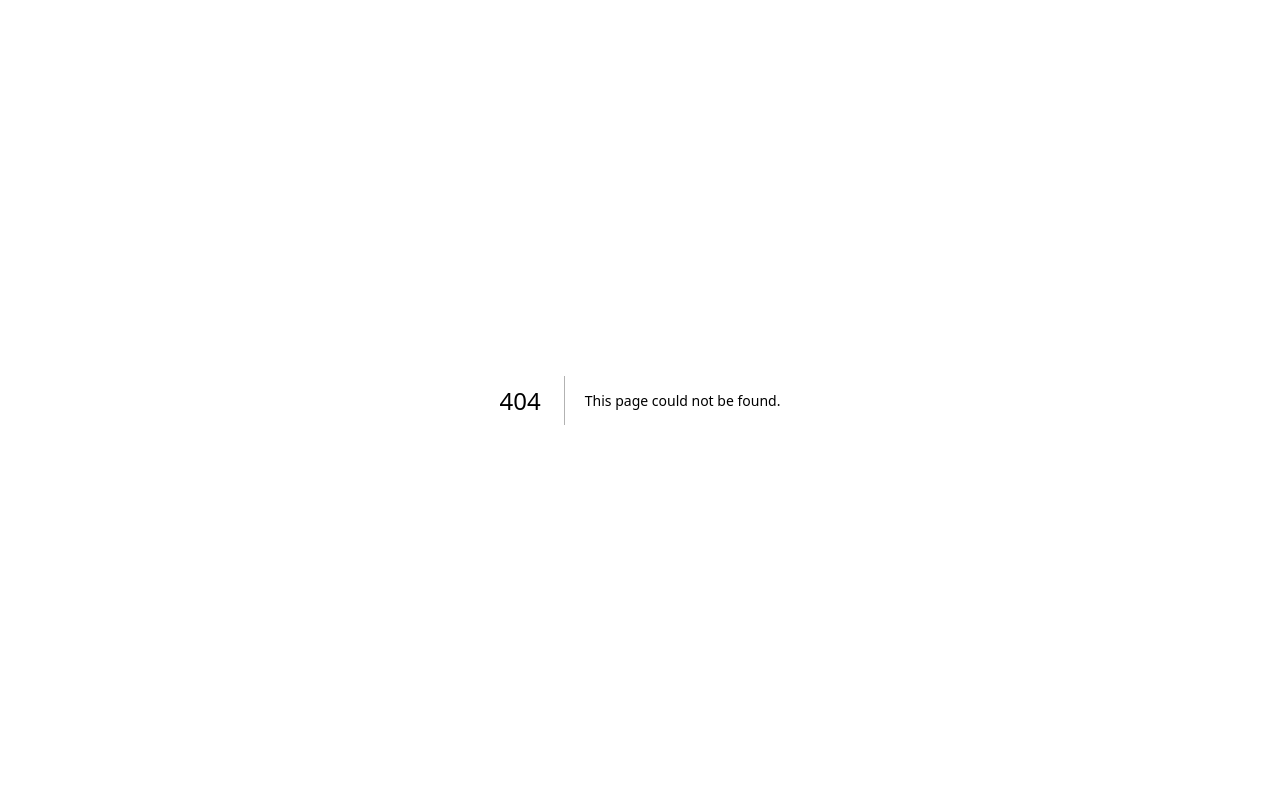
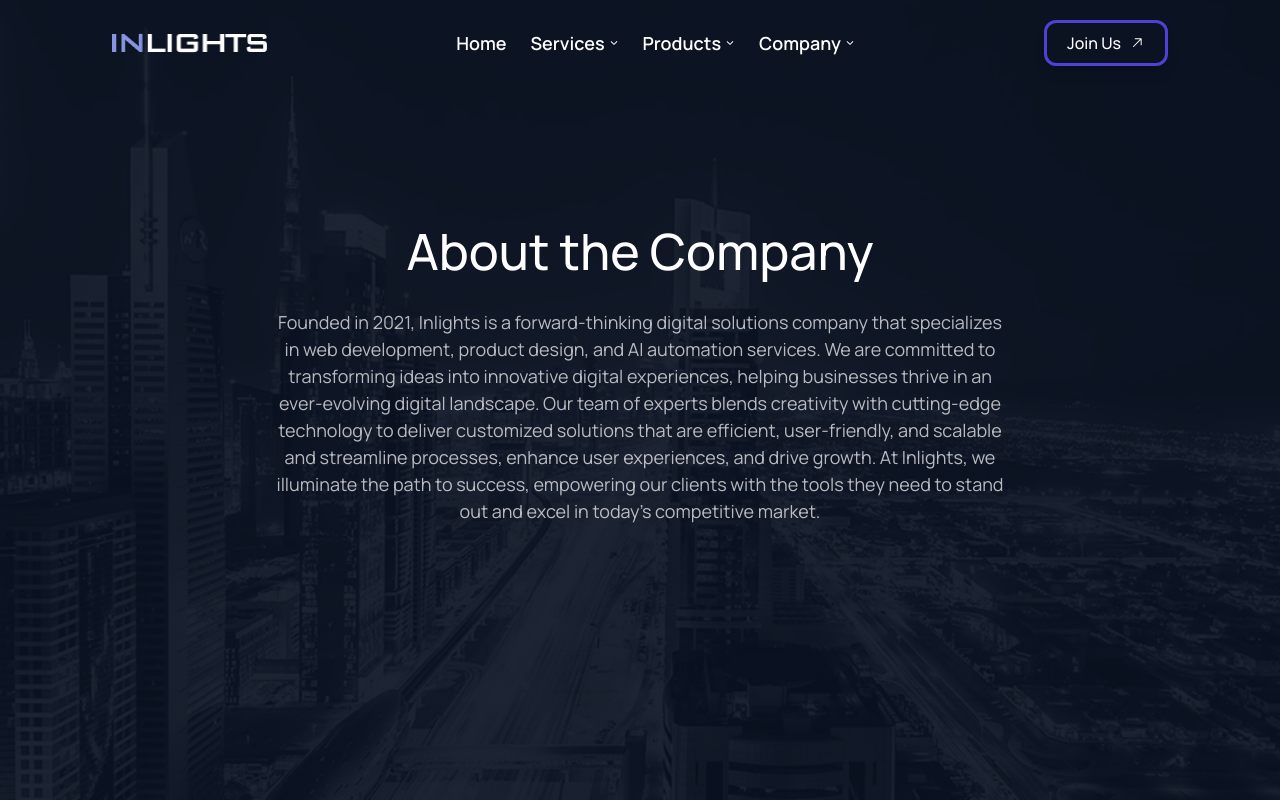
Before and after one commit to muhammadabdullah12345/inlights-web2, a Next.js app: page /about in a window 1280 px wide. Before the commit this address had no page. Shown: the top 800 px of the page. Built offline with nearby package versions, Linux system fonts and the light colour scheme.

Commit message:
bug fixes

```diff
--- /dev/null
+++ b/app/about/layout.js
@@ -0,0 +1,19 @@
+import Footer from "@/components/Footer";
+import Header from "@/components/Header";
+import Talk2 from "@/components/Talk2";
+
+export const metadata = {
+  title: "Create Next App",
+  description: "Generated by create next app",
+};
+
+export default function CompanyLayout({ children }) {
+  return (
+    <div>
+      {/* <Header /> */}
+      {children}
+      <Talk2 />
+      <Footer />
+    </div>
+  );
+}
--- /dev/null
+++ b/app/about/page.js
@@ -0,0 +1,51 @@
+import Header from "@/components/Header";
+import Image from "next/image";
+
+function page() {
+  return (
+    <div className="font-manrope">
+      <div
+        style={{
+          backgroundImage: "url('/images/about.png')", // Path to your image
+          backgroundSize: "cover", // Ensures the image covers the entire container
+          backgroundPosition: "center", // Centers the image
+          height: "100vh", // Full height of the viewport
+          width: "100%", // Full width
+        }}
+      >
+        <Header />
+        <div className="pt-[128px] text-white text-center px-[269px]">
+          <h1 className="font-[500] text-[50px]">About the Company</h1>
+          <p className="font-[400] text-[18px] pt-5 opacity-70">
+            Founded in 2021, Inlights is a forward-thinking digital solutions
+            company that specializes in web development, product design, and AI
+            automation services. We are committed to transforming ideas into
+            innovative digital experiences, helping businesses thrive in an
+            ever-evolving digital landscape. Our team of experts blends
+            creativity with cutting-edge technology to deliver customized
+            solutions that are efficient, user-friendly, and scalable and
+            streamline processes, enhance user experiences, and drive growth. At
+            Inlights, we illuminate the path to success, empowering our clients
+            with the tools they need to stand out and excel in today’s
+            competitive market.
+          </p>
+        </div>
+      </div>
+      <div
+        className="bg-black text-white flex items-center justify-center flex-col gap-10"
+        style={{
+          backgroundImage: "url('/images/statsback.png')", // Path to your image
+          backgroundSize: "cover", // Ensures the image covers the entire container
+          backgroundPosition: "center", // Centers the image
+          height: "100vh", // Full height of the viewport
+          width: "100%", // Full width
+        }}
+      >
+        <h1 className="font-[500] text-[40px]">A Brief History</h1>
+        <Image src="/images/about1.png" alt="about" height={270} width={1143} />
+      </div>
+    </div>
+  );
+}
+
+export default page;
--- a/components/Header.js
+++ b/components/Header.js
@@ -3,15 +3,25 @@
 import { IoIosArrowDown } from "react-icons/io";
 import { GoArrowUpRight } from "react-icons/go";
 import Image from "next/image";
+import Link from "next/link";
 function Header() {
   return (
     <div className="relative z-50 font-manrope">
       <div className=" flex items-center justify-between px-28 py-5 text-white cursor-pointer bg-transparent">
-        <div>
+        <Link href='/'>
           <Image src="/images/logo.png" width={155} height={18} alt="logo" />
-        </div>
+        </Link>
         <nav className="flex items-center gap-6">
-          <div className="font-[600] text-[18px]">Home</div>
+        <Link
+  href="/"
+  className="relative font-semibold text-[18px] transition duration-300 group"
+>
+  Home
+  <span className="absolute left-1/2 bottom-0 w-0 h-[2px] transition-all duration-300 group-hover:w-full group-hover:left-0" style={{
+          backgroundImage:
+            "linear-gradient(to bottom, #552DDA 0%, #507BD0 100%,white 31%)",
+        }}></span>
+</Link>
 
           <div className="relative group ">
             <div className="flex items-center gap-1">
@@ -23,7 +33,7 @@ function Header() {
                 Custom Product Development
               </p>
               <div className="flex gap-5">
-                <div className="bg-[#03030E] mt-5 w-[183px] h-[151px] p-[20px] rounded-[24px] flex flex-col gap-[16px] items-center justify-center shadow-lg shadow-[#1A36A3CC]">
+                <Link className="bg-[#03030E] mt-5 w-[183px] h-[151px] p-[20px] rounded-[24px] flex flex-col gap-[16px] items-center justify-center shadow-lg shadow-[#1A36A3CC]" href='/webdevelopment'>
                   <Image
                     src="/images/service1.png"
                     alt="logo"
@@ -31,34 +41,34 @@ function Header() {
                     width={40}
                   />
                   <p className="text-[16px] font-[400] mt-2">Web Development</p>
+                </Link>
+
+                <Link className="bg-[#03030E] mt-5 w-[183px] h-[151px] p-[20px] rounded-[24px] flex flex-col gap-[16px] items-center justify-center shadow-lg shadow-[#1A36A3CC]" href='/UIUXdesign'>
+                  <Image
+                    src="/images/service3.png"
+                    alt="logo"
+                    height={40}
+                    width={40}
+                  />
+                  <p className="text-[16px] font-[400] mt-2">UI/UX Design</p>
+                </Link>
               </div>
-
-                <div className="bg-[#03030E] mt-5 w-[183px] h-[151px] p-[20px] rounded-[24px] flex flex-col gap-[16px] items-center justify-center shadow-lg shadow-[#1A36A3CC]">
+              <div className="mt-[24px] bg-[#6b6a6a] h-[1px] w-full"></div>
+              <p className="text-[18px] font-[600] mt-5">
+                Artificial Intelligence
+              </p>
+              <div className="flex gap-5">
+                <Link className="bg-[#03030E] mt-5 w-[183px] h-[151px] p-[20px] rounded-[24px] flex flex-col gap-[16px] items-center justify-center shadow-lg shadow-[#1A36A3CC]" href='/geohealth'>
                   <Image
                     src="/images/service2.png"
                     alt="logo"
                     height={40}
                     width={40}
                   />
-                  <p className="text-[16px] font-[400] mt-2">Product Design</p>
-                </div>
-              </div>
-              <div className="mt-[24px] bg-[#6b6a6a] h-[1px] w-full"></div>
-              <p className="text-[18px] font-[600] mt-5">
-                Artificial Intelligence
-              </p>
-              <div className="flex gap-5">
-                <div className="bg-[#03030E] mt-5 w-[183px] h-[151px] p-[20px] rounded-[24px] flex flex-col gap-[16px] items-center justify-center shadow-lg shadow-[#1A36A3CC]">
-                  <Image
-                    src="/images/service3.png"
-                    alt="logo"
-                    height={40}
-                    width={40}
-                  />
-                  <p className="text-[16px] font-[400] mt-2">Computer Vision</p>
-                </div>
+                  <p className="text-[16px] font-[400] mt-2">GeoHealth</p>
+                </Link>
 
-                <div className="bg-[#03030E] mt-5 w-[183px] h-[151px] p-[20px] rounded-[24px] flex flex-col gap-[16px] items-center justify-center shadow-lg shadow-[#1A36A3CC]">
+                <Link className="bg-[#03030E] mt-5 w-[183px] h-[151px] p-[20px] rounded-[24px] flex flex-col gap-[16px] items-center justify-center shadow-lg shadow-[#1A36A3CC]" href='/'>
                   <Image
                     src="/images/service4.png"
                     alt="logo"
@@ -66,8 +76,8 @@ function Header() {
                     width={40}
                   />
                   <p className="text-[16px] font-[400] mt-2">AI Automation</p>
+                </Link>
               </div>
-              </div>{" "}
             </div>
           </div>
 
@@ -81,51 +91,28 @@ function Header() {
                 Custom Product Development
               </p>
               <div className="flex gap-5">
-                <div className="bg-[#03030E] mt-5 w-[183px] h-[151px] p-[20px] rounded-[24px] flex flex-col gap-[16px] items-center justify-center shadow-lg shadow-[#1A36A3CC]">
+                <Link className="bg-[#03030E] mt-5 w-[183px] h-[151px] p-[20px] rounded-[24px] flex flex-col gap-[16px] items-center justify-center shadow-lg shadow-[#1A36A3CC]" href='/trafficmanagement'>
                   <Image
                     src="/images/service1.png"
                     alt="logo"
                     height={40}
                     width={40}
                   />
-                  <p className="text-[16px] font-[400] mt-2">Web Development</p>
-                </div>
+                  <p className="text-[16px] font-[400] mt-2" >Traffic Management</p>
+                </Link>
 
-                <div className="bg-[#03030E] mt-5 w-[183px] h-[151px] p-[20px] rounded-[24px] flex flex-col gap-[16px] items-center justify-center shadow-lg shadow-[#1A36A3CC]">
+                <Link className="bg-[#03030E] mt-5 w-[183px] h-[151px] p-[20px] rounded-[24px] flex flex-col gap-[16px] items-center justify-center shadow-lg shadow-[#1A36A3CC]" href='/premisesecurity'>
                   <Image
                     src="/images/service2.png"
                     alt="logo"
                     height={40}
                     width={40}
                   />
-                  <p className="text-[16px] font-[400] mt-2">Product Design</p>
-                </div>
-              </div>
-              <div className="mt-[24px] bg-[#6b6a6a] h-[1px] w-full"></div>
-              <p className="text-[18px] font-[600] mt-5">
-                Artificial Intelligence
-              </p>
-              <div className="flex gap-5">
-                <div className="bg-[#03030E] mt-5 w-[183px] h-[151px] p-[20px] rounded-[24px] flex flex-col gap-[16px] items-center justify-center shadow-lg shadow-[#1A36A3CC]">
-                  <Image
-                    src="/images/service3.png"
-                    alt="logo"
-                    height={40}
-                    width={40}
-                  />
-                  <p className="text-[16px] font-[400] mt-2">Computer Vision</p>
+                  <p className="text-[16px] font-[400] mt-2">Premise Security</p>
+                </Link>
               </div>
 
-                <div className="bg-[#03030E] mt-5 w-[183px] h-[151px] p-[20px] rounded-[24px] flex flex-col gap-[16px] items-center justify-center shadow-lg shadow-[#1A36A3CC]">
-                  <Image
-                    src="/images/service4.png"
-                    alt="logo"
-                    height={40}
-                    width={40}
-                  />
-                  <p className="text-[16px] font-[400] mt-2">AI Automation</p>
-                </div>
-              </div>{" "}
+
             </div>
           </div>
 
@@ -139,63 +126,60 @@ function Header() {
                 Custom Product Development
               </p>
               <div className="flex gap-5">
-                <div className="bg-[#03030E] mt-5 w-[183px] h-[151px] p-[20px] rounded-[24px] flex flex-col gap-[16px] items-center justify-center shadow-lg shadow-[#1A36A3CC]">
+                <Link className="bg-[#03030E] mt-5 w-[183px] h-[151px] p-[20px] rounded-[24px] flex flex-col gap-[16px] items-center justify-center shadow-lg shadow-[#1A36A3CC]" href='/about'>
                   <Image
                     src="/images/service1.png"
                     alt="logo"
                     height={40}
                     width={40}
                   />
-                  <p className="text-[16px] font-[400] mt-2">Web Development</p>
-                </div>
+                  <p className="text-[16px] font-[400] mt-2">About</p>
+                </Link>
 
-                <div className="bg-[#03030E] mt-5 w-[183px] h-[151px] p-[20px] rounded-[24px] flex flex-col gap-[16px] items-center justify-center shadow-lg shadow-[#1A36A3CC]">
+                <Link className="bg-[#03030E] mt-5 w-[183px] h-[151px] p-[20px] rounded-[24px] flex flex-col gap-[16px] items-center justify-center shadow-lg shadow-[#1A36A3CC]" href='/portfolio'>
                   <Image
                     src="/images/service2.png"
                     alt="logo"
                     height={40}
                     width={40}
                   />
-                  <p className="text-[16px] font-[400] mt-2">Product Design</p>
-                </div>
+                  <p className="text-[16px] font-[400] mt-2">Portfolio</p>
+                </Link>
               </div>
               <div className="mt-[24px] bg-[#6b6a6a] h-[1px] w-full"></div>
               <p className="text-[18px] font-[600] mt-5">
                 Artificial Intelligence
               </p>
               <div className="flex gap-5">
-                <div className="bg-[#03030E] mt-5 w-[183px] h-[151px] p-[20px] rounded-[24px] flex flex-col gap-[16px] items-center justify-center shadow-lg shadow-[#1A36A3CC]">
+                <Link className="bg-[#03030E] mt-5 w-[183px] h-[151px] p-[20px] rounded-[24px] flex flex-col gap-[16px] items-center justify-center shadow-lg shadow-[#1A36A3CC]" href='/team'>
                   <Image
                     src="/images/service3.png"
                     alt="logo"
                     height={40}
                     width={40}
                   />
-                  <p className="text-[16px] font-[400] mt-2">Computer Vision</p>
-                </div>
+                  <p className="text-[16px] font-[400] mt-2">Team</p>
+                </Link>
 
-                <div className="bg-[#03030E] mt-5 w-[183px] h-[151px] p-[20px] rounded-[24px] flex flex-col gap-[16px] items-center justify-center shadow-lg shadow-[#1A36A3CC]">
+                <Link className="bg-[#03030E] mt-5 w-[183px] h-[151px] p-[20px] rounded-[24px] flex flex-col gap-[16px] items-center justify-center shadow-lg shadow-[#1A36A3CC]" href='/'>
                   <Image
                     src="/images/service4.png"
                     alt="logo"
                     height={40}
                     width={40}
                   />
-                  <p className="text-[16px] font-[400] mt-2">AI Automation</p>
+                  <p className="text-[16px] font-[400] mt-2">Careers</p>
+                </Link>
               </div>
-              </div>{" "}
             </div>
           </div>
         </nav>
-        <div className="flex items-center gap-2 py-2 px-5 border-[3px] border-[#5144DCF7] rounded-xl font-[500] hover:bg-[#5144DCF7] hover:shadow-[0px_0px_35.7px_0px_#5144DCF7] shadow-lg">
+        <Link className="flex items-center gap-2 py-2 px-5 border-[3px] border-[#5144DCF7] rounded-xl font-[500] hover:bg-[#5144DCF7] hover:shadow-[0px_0px_35.7px_0px_#5144DCF7] shadow-lg" href="/mission">
           <button>Join Us</button>
           <GoArrowUpRight />
-        </div>
+        </Link>
         </div>
         </div>
         );
       }
-
         export default Header;
-
-// bg-[#03030E]
```
Lines whose indentation alone changed are shown as unchanged.
